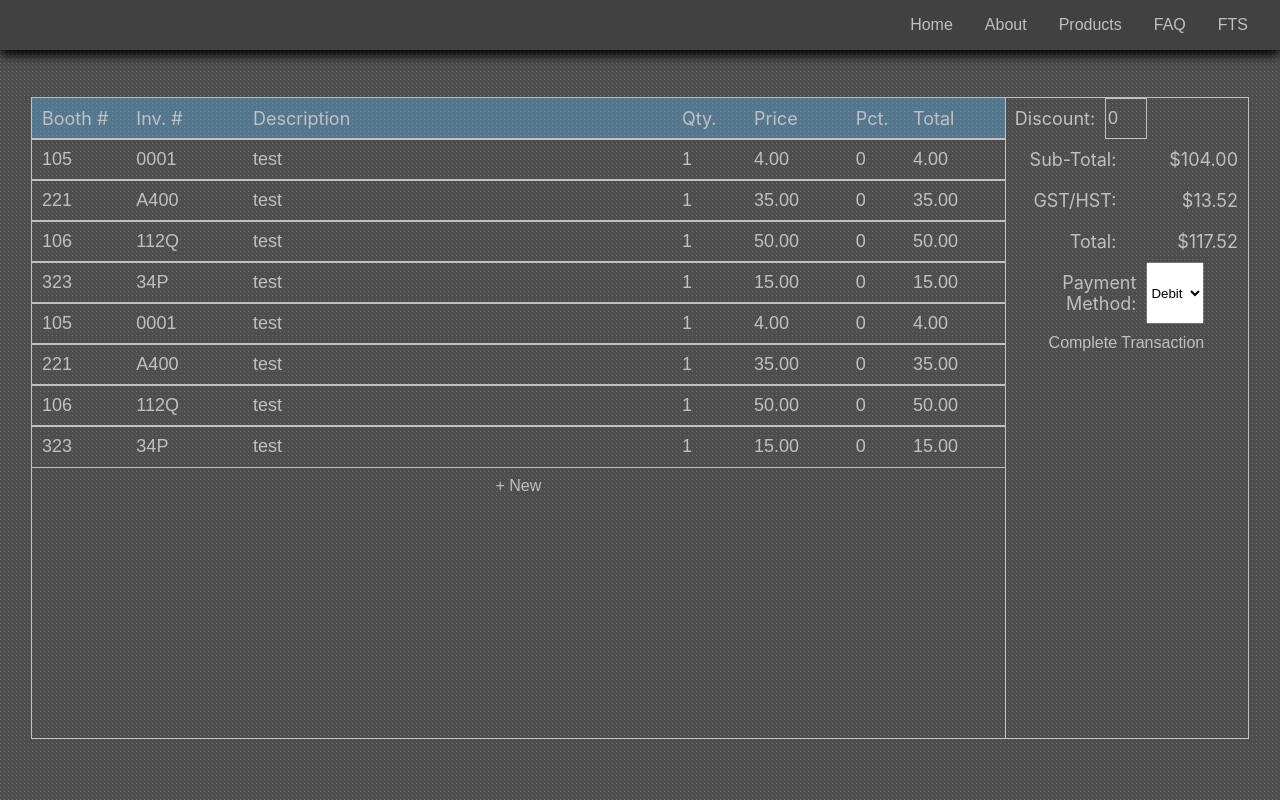
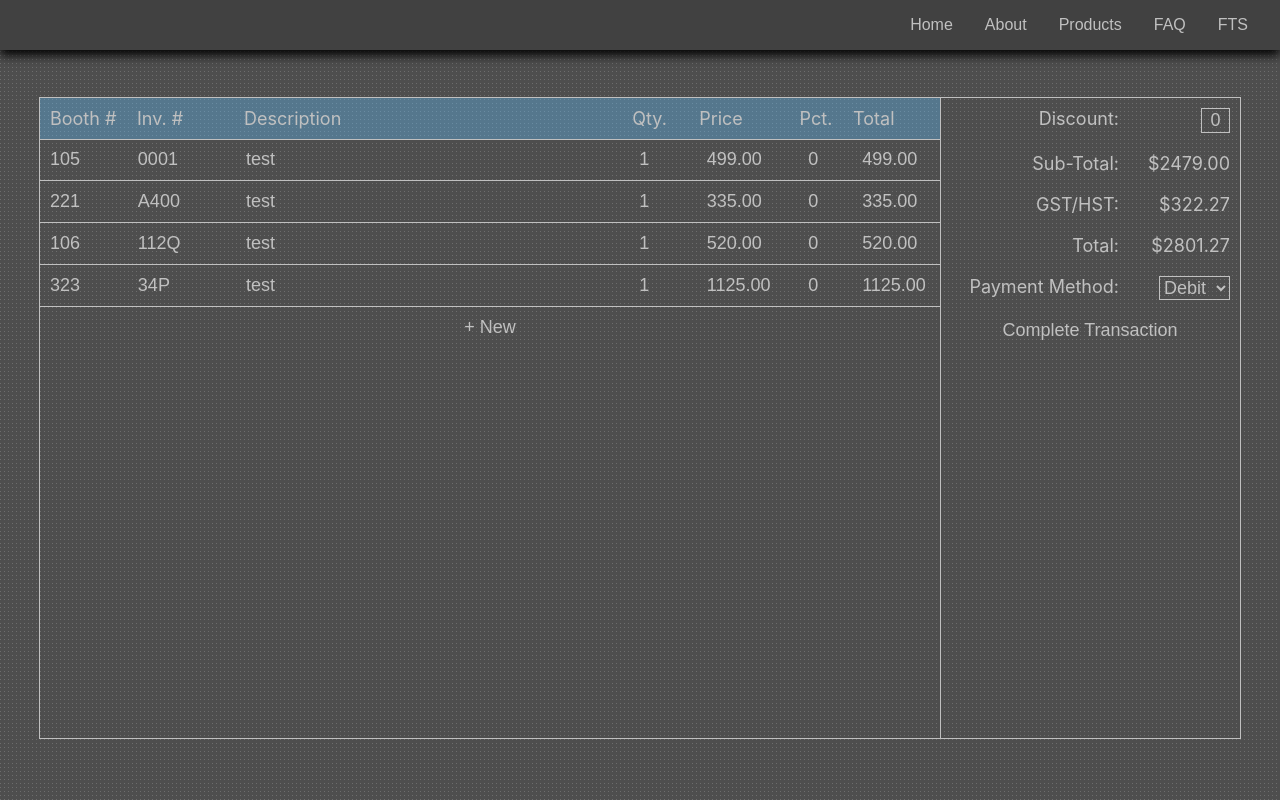
Before and after one commit to binniec/react-ts-testing-field, a React (Create React App) app: page /fts in a window 1280 px wide. Built offline with nearby package versions, Linux system fonts and the light colour scheme.

Commit message:
fts update

```diff
--- a/src/pages/fts/fts.scss
+++ b/src/pages/fts/fts.scss
@@ -1,7 +1,17 @@
+label, button, input, select {
+    font-size: 18px;
+    color: silver;
+}
+
+input::placeholder {
+    color: silver;
+    opacity: 0.7;
+}
+
 .fts-container {
     margin: 3em auto;
     width: 95%;
-    max-width: 90em;
+    max-width: 75em;
     height: 40em;
     display: flex;
 }
@@ -9,21 +19,47 @@
 .fts-table-container {
     flex: 1;
     height: 100%;
+
+    > div:not(:first-child) {
+        overflow-y: scroll;
+    }
+
+    ::-webkit-scrollbar {
+        width: 10px;
+      }
+
+      /* Track */
+      ::-webkit-scrollbar-track {
+        background: transparent;
+        border-left: 1px solid silver;
+        border-bottom: 1px solid silver;
+      }
+
+      /* Handle */
+      ::-webkit-scrollbar-thumb {
+        border: 1px solid silver;
+        transition: 0.2s;
+      }
+
+      /* Handle on hover */
+      ::-webkit-scrollbar-thumb:hover {
+        background: silver;
+        transition: 0.2s;
+      }
+}
+
+.fts-table-header {
+    scrollbar-gutter: stable;
+    overflow-y: auto;
+    background: #63c1ff5b;
 }
 
 .fts-table-header, .fts-table-item {
     display: flex;
 
-    label {
-        background: #63c1ff5b;
-    }
-
     input, label {
         text-align: left;
-        font-size: 18px;
         padding: 10px;
-        // outline: 1px solid silver;
-        color: silver;
         overflow: hidden;
         text-overflow: ellipsis;
     }
@@ -45,7 +81,7 @@
     }
 
     [data-name='price'] {
-        width: 11%;
+        width: 12%;
     }
 
     [data-name='discount'] {
@@ -53,15 +89,18 @@
     }
 
     [data-name='total'] {
-        width: 11%;
+        width: 10%;
     }
 
     input[data-name='total'] {
         background: transparent !important;
+        pointer-events: none;
     }
 }
 
 .fts-table-item {
+    border-bottom: 1px solid silver;
+
     input {
         background: transparent;
         border: none;
@@ -72,7 +111,6 @@
     }
 
     input:focus {
-        // background: transparent;
         outline: none;
         background:#0000004b;
     }
@@ -80,16 +118,11 @@
 }
 
 .fts-side-panel-container {
-    width: 20%;
+    width: 25%;
     height: 100%;
 
     div {
         display: flex;
-    }
-
-    input, label {
-        color: silver;
-        font-size: 18px;
     }
 
     input {
@@ -99,10 +132,18 @@
         width: 25%;
     }
 
-    label {
+    label:first-child {
+        width: 65%;
+    }
+
+    span > input {
+        text-align: center;
+    }
+
+    label, span {
         padding: 10px;
         text-align: end;
-        width: 50% !important;
+        width: 35%;
     }
 }
 
@@ -112,19 +153,13 @@
 
 .fts-button {
     background: transparent;
-    color: silver;
     border: none;
     padding: 10px 1em;
-    font-size: 1em;
     transition: 0.2s;
     width: 100%;
 }
 
-.fts-label {
-    color: silver;
-}
-
-.fts-button:hover, .fts-button:focus {
+.fts-button:hover {
     transition: 0.2s;
     background: silver;
     color: black;
@@ -134,7 +169,6 @@
 .fts-button:active {
     transition: 0.2s;
     background: transparent !important;
-    color: silver;
 }
 
 .fts-table-button {
@@ -144,11 +178,9 @@
 
     button {
         background: transparent;
-        color: silver;
         border: none;
         transition: 0.2s;
         margin-right: 5px;
-        font-size: 18px;
         padding: 0;
     }
 }
@@ -156,3 +188,15 @@
 .fts-table-button:hover {
     outline: 1px solid silver;
 }
+
+.fts-select {
+    select {
+        border: 1px solid silver;
+        background: transparent;
+        outline: none;
+
+        option {
+            background: #4e4e4e;
+        }
+    }
+}
--- a/src/pages/fts/fts.tsx
+++ b/src/pages/fts/fts.tsx
@@ -4,26 +4,28 @@ import './fts.scss';
 class FTSPage extends React.Component {
 
     public testObjects = [
-        { booth: "105", inventoryCode: "0001", description: "test", quantity: 1, price: 4.00, discount: 0 },
-        { booth: "221", inventoryCode: "A400", description: "test", quantity: 1, price: 35.00, discount: 0 },
-        { booth: "106", inventoryCode: "112Q", description: "test", quantity: 1, price: 50.00, discount: 0 },
-        { booth: "323", inventoryCode: "34P", description: "test", quantity: 1, price: 15.00, discount: 0 },
+        { booth: "105", inventoryCode: "0001", description: "test", quantity: 1, price: 499.00, discount: 0 },
+        { booth: "221", inventoryCode: "A400", description: "test", quantity: 1, price: 335.00, discount: 0 },
+        { booth: "106", inventoryCode: "112Q", description: "test", quantity: 1, price: 520.00, discount: 0 },
+        { booth: "323", inventoryCode: "34P", description: "test", quantity: 1, price: 1125.00, discount: 0 },
     ]
 
     private tableItems = new Array<React.JSX.Element>();
 
     private renderTableList(): React.JSX.Element[] {
 
+        this.tableItems = new Array<React.JSX.Element>();
+
         for (let item of this.testObjects) {
             this.tableItems.push(
-                <div className='fts-outline fts-table-item'>
+                <div className='fts-table-item'>
                     <input type='number' data-name="booth" defaultValue={item.booth} />
                     <input data-name="inventoryCode" defaultValue={item.inventoryCode} />
                     <input data-name="description" defaultValue={item.description} />
                     <input type='number' data-name="quantity" defaultValue={item.quantity} />
-                    <input type='number' data-name="price" defaultValue={item.price.toFixed(2)} />
-                    <input data-name='discount' defaultValue={item.discount} />
-                    <input tabIndex={-1} readOnly data-name='total' className='fts-label' defaultValue={(item.price - (item.price * item.discount) * item.quantity).toFixed(2)}/>
+                    <input type='number' step='0.05' data-name="price" defaultValue={item.price.toFixed(2)} />
+                    <input type='number' min="0" max="100" data-name='discount' defaultValue={item.discount} />
+                    <input tabIndex={-1} readOnly data-name='total'  defaultValue={(item.price - (item.price * item.discount) * item.quantity).toFixed(2)}/>
                 </div>);
         }
 
@@ -60,16 +62,18 @@ class FTSPage extends React.Component {
 
                 <div className='fts-outline fts-table-container'>
                     <div className='fts-outline fts-table-header'>
-                        <label data-name='booth' className='fts-label'>Booth #</label>
-                        <label data-name='inventoryCode' className='fts-label'>Inv. #</label>
-                        <label data-name='description' className='fts-label'>Description</label>
-                        <label data-name='quantity' className='fts-label'>Qty.</label>
-                        <label data-name='price' className='fts-label'>Price</label>
-                        <label data-name='discount' className='fts-label'>Pct.</label>
-                        <label data-name='total' className='fts-label'>Total</label>
+                        <label data-name='booth'>Booth #</label>
+                        <label data-name='inventoryCode'>Inv. #</label>
+                        <label data-name='description'>Description</label>
+                        <label data-name='quantity'>Qty.</label>
+                        <label data-name='price'>Price</label>
+                        <label data-name='discount'>Pct.</label>
+                        <label data-name='total'>Total</label>
                     </div>
 
+                    <div>
                         {this.renderTableList()}
+                    </div>
 
                     <button onClick={this.addTableItem} className='fts-button'>+ New</button>
 
@@ -77,12 +81,10 @@ class FTSPage extends React.Component {
                 <div className='fts-side-panel-container'>
                         <div>
                             <label>Discount:</label>
-                            <div>
-                                <input maxLength={2} defaultValue={0}/>
+                            <span>
+                                <input placeholder='0' maxLength={2} defaultValue={0}/>
+                            </span>
                         </div>
-                        </div>
-
-                        <span></span>
 
                         <div>
                             <label>Sub-Total:</label>
@@ -97,13 +99,15 @@ class FTSPage extends React.Component {
                             <label>${(this.getSubtotal() + this.getSalesTax()).toFixed(2)}</label>
                         </div>
 
-                        <div>
+                        <div className="fts-select">
                             <label>Payment Method:</label>
+                            <span>
                                 <select>
                                     <option>Debit</option>
                                     <option>Credit</option>
                                     <option>Cash</option>
                                 </select>
+                            </span>
                         </div>
 
                     <button className='fts-button'>Complete Transaction</button>
```
Lines whose indentation alone changed are shown as unchanged.
